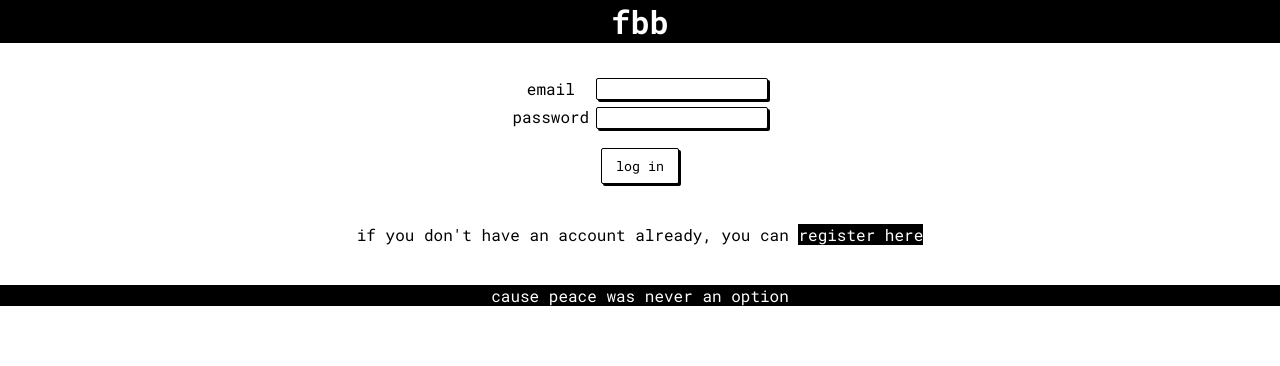
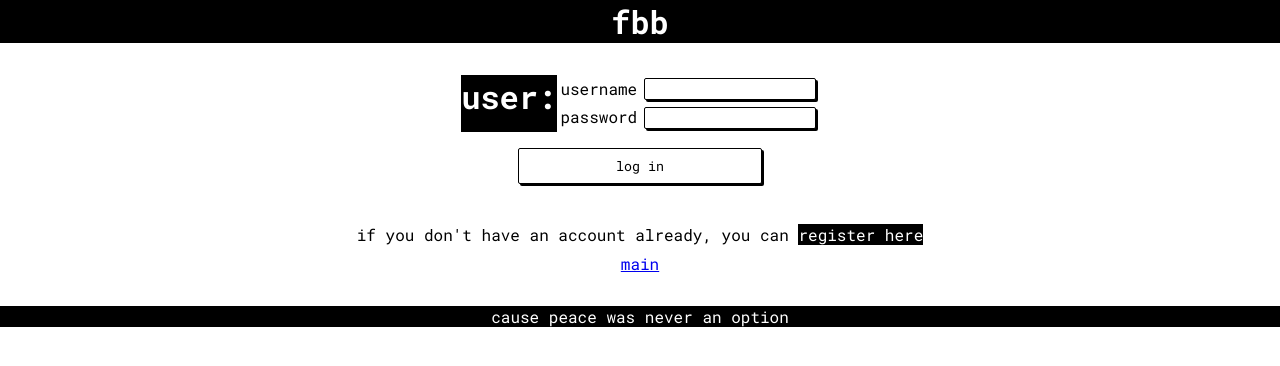
Before and after one commit to Em-Gkoulias/fbb_frontend, a React (Create React App) app: page /login in a window 1280 px wide. Shown: the top 366 px of the page. Built offline with nearby package versions, Linux system fonts and the light colour scheme; no server answers.

Commit message:
register, login and logout functionality

```diff
--- a/package.json
+++ b/package.json
@@ -6,6 +6,7 @@
     "@testing-library/jest-dom": "^5.11.9",
     "@testing-library/react": "^11.2.5",
     "@testing-library/user-event": "^12.7.3",
+    "axios": "^0.21.1",
     "node-sass": "^5.0.0",
     "react": "^17.0.1",
     "react-dom": "^17.0.1",
--- a/src/App.js
+++ b/src/App.js
@@ -1,4 +1,6 @@
+import { useState, useEffect } from 'react';
 import { BrowserRouter as Router, Switch, Link, Route } from "react-router-dom";
+import axios from 'axios'
 
 import Login from "./components/Login";
 import Register from "./components/Register";
@@ -9,6 +11,24 @@ import Main from './components/Main';
 import "./App.scss";
 
 function App() {
+
+  // let [user, setUsers] = useState({});
+
+  // useEffect(() => {
+  //   axios
+  //     .get("http://localhost:3001/user")
+  //     .then((res) => {
+  //       console.log(res.data);
+  //       if (res.data === "") {
+  //         window.location.href = "http://localhost:3000/login";
+  //       } else {
+  //         setUsers(res.data);
+  //         window.location.href = "http://localhost:3000/";
+  //       }
+  //     })
+  //     .catch((err) => console.log(err));
+  // }, []);
+
   return (
     <div className="App">
       <Router>
@@ -19,7 +39,7 @@ function App() {
           <Route path="/register">
             <Register />
           </Route>
-          <Route>
+          <Route path="/">
             <Main />
           </Route>
         </Switch>
--- a/src/components/Footer.js
+++ b/src/components/Footer.js
@@ -1,5 +1,5 @@
 const Footer = (params) => {
-  return <div>Footer Component</div>;
+  return <div>cause peace was never an option</div>;
 };
 
 export default Footer;
--- a/src/components/Login.js
+++ b/src/components/Login.js
@@ -1,30 +1,77 @@
+import React, { useState, useEffect } from "react";
 import { Link } from "react-router-dom";
+import axios from 'axios';
 
 import "../styles/Login.scss";
 
-const Login = (params) => {
+const Login = () => {
+  const [username, setUsername] = useState('');
+  const [password, setPassword] = useState('');
+  const [user, setUser] = useState({});
+
+  useEffect(() => {
+    axios.defaults.withCredentials = true;
+    axios
+      .get("http://localhost:3001/user")
+      .then((res) => {
+        if (res.data) {
+          window.location.href = "http://localhost:3000/";
+        }
+        console.log(res.data);
+        setUser(res.data)
+      })
+      .catch((err) => console.log(err));
+  }, []);
+
+  const clickHandler = (e) => {
+    e.preventDefault();
+    axios.defaults.withCredentials = true;
+    axios.post("http://localhost:3001/login", {
+      username: username,
+      password: password,
+    })
+    .then((res) => console.log(res))
+    .catch((err) => console.log(err));
+  }
+
   return (
     <>
       <header>
         <h1>fbb</h1>
       </header>
+
       <form action="">
         <div className="inputs">
+          {console.log(user)}
+          <h1>user: {user.username}</h1>
           <div>
-            <label htmlFor="">email</label>
+            <label htmlFor="">username</label>
             <label htmlFor="">password</label>
           </div>
           <div>
-            <input type="text" />
-            <input type="text" />
+            <input
+              type="text"
+              name="username"
+              value={username}
+              onChange={(e) => setUsername(e.target.value)}
+            />
+            <input
+              type="text"
+              name="password"
+              value={password}
+              onChange={(e) => setPassword(e.target.value)}
+            />
           </div>
         </div>
-        <button type="submit">log in</button>
+        <button type="submit" onClick={clickHandler}>
+          log in
+        </button>
       </form>
       <p>
         if you don't have an account already, you can{" "}
         <Link to="/register">register here</Link>
       </p>
+      <Link to="/">main</Link>
       <footer>cause peace was never an option</footer>
     </>
   );
--- a/src/components/Main.js
+++ b/src/components/Main.js
@@ -1,21 +1,50 @@
-import React from 'react';
+import React, {useEffect, useState} from 'react';
+import { Link, Route, Switch } from "react-router-dom";
+import axios from "axios";
+
 import Header from './Header';
 import Footer from './Footer';
 
-import {Route, Switch} from 'react-router-dom'
-
 import '../styles/Main.scss';
 
-const Main = (params) => {
+const Main = () => {
+  let [user, setUser] = useState({})
+
+  useEffect(() => {
+    axios.defaults.withCredentials = true;
+    axios
+      .get("http://localhost:3001/user")
+      .then((res) => {
+        console.log(res.data)
+        if (res.data === '') {
+          window.location.href = "http://localhost:3000/login";
+        }
+        setUser(res.data);
+      })
+      .catch((err) => console.log(err));
+  }, [])
+
+  const clickHandler = (e) => {
+    e.preventDefault();
+    axios.defaults.withCredentials = true;
+    axios
+      .post("http://localhost:3001/logout")
+      .then((res) => {
+        console.log(res);
+      })
+      .catch((err) => console.log(err));
+  }
+
   return (
     <>
       <Switch>
-        {/* <Route path="/g">
-          <Header />
-        </Route> */}
         <Route>
           <Header />
           <h2>WELCOME TO THE MAIN PAGE</h2>
+
+          <h4>Welcome back {user.username}</h4>
+          <Link to="/register">register</Link>
+          <button onClick={clickHandler}>log out</button>
           <Footer />
         </Route>
       </Switch>
--- a/src/components/Register.js
+++ b/src/components/Register.js
@@ -1,14 +1,53 @@
+import { useState, useEffect } from "react";
 import { Link } from "react-router-dom";
+import axios from "axios";
 
 import "../styles/Register.scss";
 
-const Register = (params) => {
+const Register = () => {
+  const [username, setUsername] = useState("");
+  const [email, setEmail] = useState("");
+  const [password, setPassword] = useState("");
+  const [user, setUser] = useState({});
+
+  useEffect(() => {
+    // axios.defaults.withCredentials = true;
+    axios
+      .get("http://localhost:3001/user")
+      .then((res) => {
+        console.log(res.data);
+        if (res.data) {
+          window.location.href = "http://localhost:3000/";
+        }
+        setUser(res.data);
+      })
+      .catch((err) => console.log(err));
+  }, []);
+
+  const submitHandler = (e) => {
+    e.preventDefault();
+    axios.defaults.withCredentials = true;
+    axios.post("http://localhost:3001/users", {
+      username: username,
+      email: email,
+      password: password
+    })
+    .then(res => {
+      console.log(res)
+      window.location.href = "http://localhost:3000/login";
+    })
+    .catch(err => {
+      console.log(err)
+      window.location.href = "http://localhost:3000/register";
+    })
+  };
+
   return (
     <>
       <header>
         <h1>fbb</h1>
       </header>
-      <form action="">
+      <form>
         <div className="inputs">
           <div>
             <label htmlFor="">username</label>
@@ -17,13 +56,33 @@ const Register = (params) => {
             <label htmlFor="">confirm password</label>
           </div>
           <div>
-            <input type="text" name="" id="" />
-            <input type="text" />
-            <input type="text" />
-            <input type="text" name="" id="" />
+            <input
+              type="text"
+              name="username"
+              id="username"
+              onChange={(e) => setUsername(e.target.value)}
+              value={username}
+            />
+            <input
+              type="text"
+              name="email"
+              id="email"
+              onChange={(e) => setEmail(e.target.value)}
+              value={email}
+            />
+            <input
+              type="text"
+              name="password"
+              id="password"
+              onChange={(e) => setPassword(e.target.value)}
+              value={password}
+            />
+            <input type="text" name="confirmPassword" id="confirmPassword" />
           </div>
         </div>
-        <button type="submit">log in</button>
+        <button type="submit" onClick={submitHandler}>
+          sign in
+        </button>
       </form>
       <p>
         if you have an account already, then <Link to="/login">click here</Link>{" "}
--- a/src/styles/Login.css
+++ b/src/styles/Login.css
@@ -25,9 +25,6 @@ form .inputs {
   display: -webkit-box;
   display: -ms-flexbox;
   display: flex;
-  -webkit-box-pack: center;
-      -ms-flex-pack: center;
-          justify-content: center;
 }
 
 form .inputs div {
--- a/src/styles/Login.scss
+++ b/src/styles/Login.scss
@@ -15,7 +15,6 @@ form {
 
   .inputs {
     display: flex;
-    justify-content: center;
 
     div {
       display: flex;
--- a/src/styles/Main.scss
+++ b/src/styles/Main.scss
@@ -1,3 +1,22 @@
 h2 {
   background-color: aqua;
 }
+
+button {
+  align-self: center;
+  background-color: white;
+  border: 1px solid black;
+  border-radius: 2px;
+  box-shadow: 2px 2px black;
+  margin: 1rem 1rem 0rem 1rem;
+  padding: 0.5rem 0.9rem;
+  transition: all 0.2s ease;
+  transition-property: background-color, box-shadow, color;
+  width: 20%;
+}
+
+button:hover {
+  background-color: black;
+  box-shadow: none;
+  color: white;
+}
```
Also changed, not shown: 2 other files (tests, documents, lock files or other folders).
